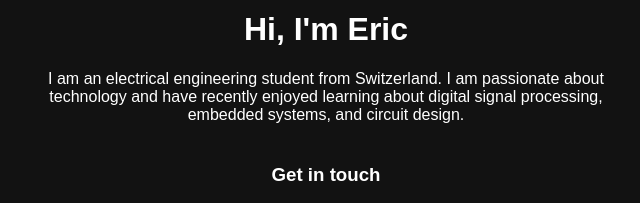
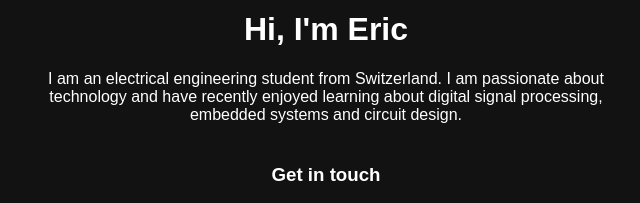
Before and after one commit to erm3llino/personal-web-page, a plain HTML site: page index.html in a window 1280 px wide. Shown: the part 322-525 px from the top of the page, 314-954 px from the left. Drawn offline with Linux system fonts and the light colour scheme.

Commit message:
Fixed typo

```diff
--- a/index.html
+++ b/index.html
@@ -52,7 +52,7 @@
         <h2 style="text-align: left; padding-left: 10px;">Eric Melloni</h2>
         <img src="assets/profile.jpg" alt="Profile Picture" class="profile">
         <h1>Hi, I'm Eric</h1>
-        <p>I am an electrical engineering student from Switzerland. I am passionate about technology and have recently enjoyed learning about digital signal processing, embedded systems, and circuit design.</p>
+        <p>I am an electrical engineering student from Switzerland. I am passionate about technology and have recently enjoyed learning about digital signal processing, embedded systems and circuit design.</p>
         <h3>Get in touch</h3>
         <div class="social-icons">
             <a href="https://www.linkedin.com/in/eric-melloni-040698337/"><i class="fab fa-linkedin"></i></a>
```
